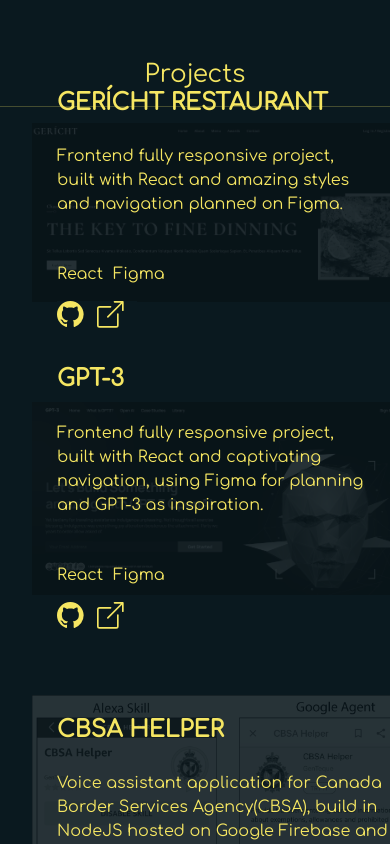
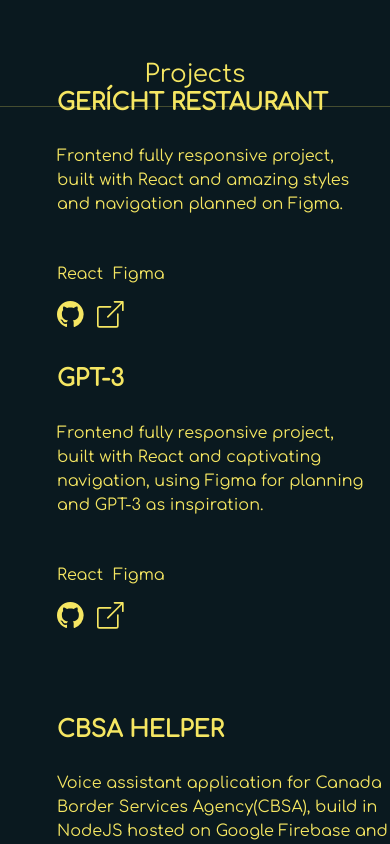
Before and after one commit to marcoszorzi/portfolio-v2, a React (Create React App) app: page / in a window 390 px wide. Shown: the part 840-1684 px from the top of the page. Built offline with nearby package versions, Linux system fonts and the light colour scheme.

Commit message:
Babel Dependency and image adjustments.

```diff
--- a/package.json
+++ b/package.json
@@ -10,6 +10,7 @@
     "@testing-library/react": "^12.1.2",
     "@testing-library/user-event": "^13.5.0",
     "bootstrap": "^5.1.3",
+    "@babel/plugin-proposal-private-property-in-object": "^1.0.0",
     "react": "^17.0.2",
     "react-bootstrap": "^2.1.2",
     "react-dom": "^17.0.2",
--- a/src/App.css
+++ b/src/App.css
@@ -1,6 +1,6 @@
 /*
 *Author: Marcos Zorzi Rosa
-* 2022
+* 2024
 *
 *
 *Layout inspiration: https://brittanychiang.com/
@@ -242,7 +242,7 @@ hr.solid {
     grid-column: -1 / 1;
     height: 100%;
     opacity: 0.25;
-    z-index: 0;
+    z-index: -1;
   }
 
   .proj2-image > img{
@@ -250,12 +250,13 @@ hr.solid {
     width: 100vw;
     height: auto;
     filter: grayscale(100%) contrast(1) brightness(50%);
-    z-index: 0;
+    z-index: -1;
   }
 
   .proj2-title{
     position: static;
     background-color: transparent;
+    z-index: 1;
   }
 
 
```
